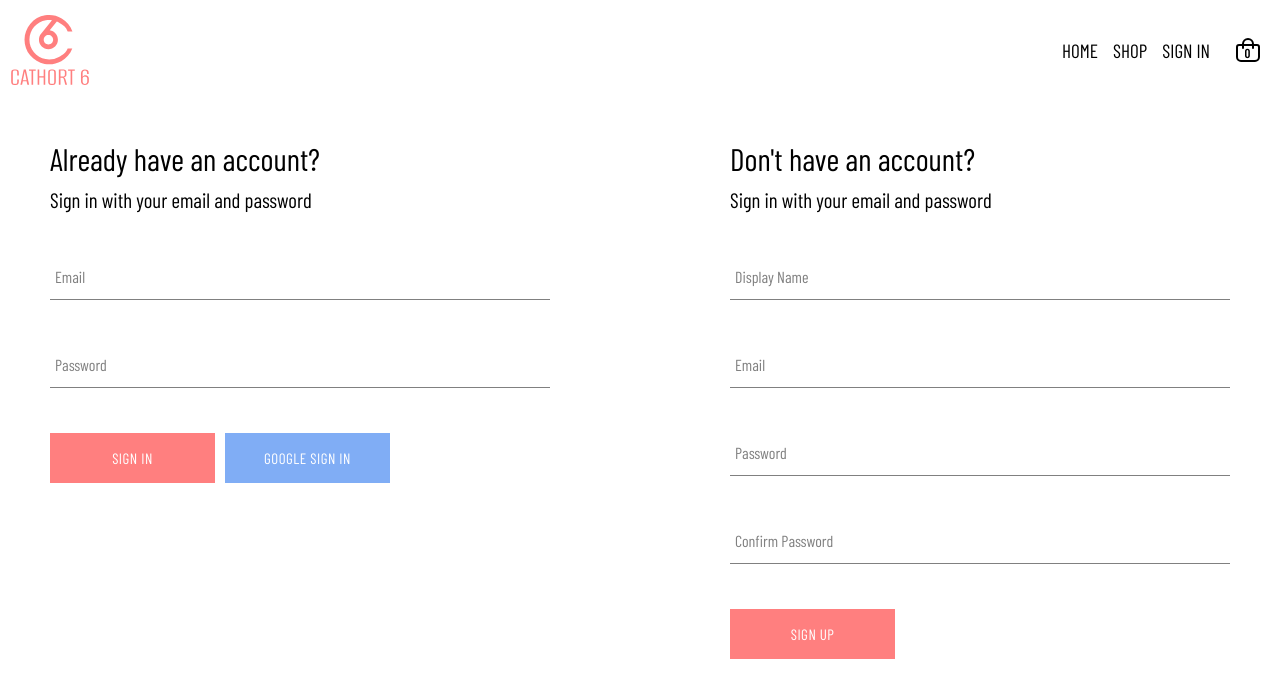
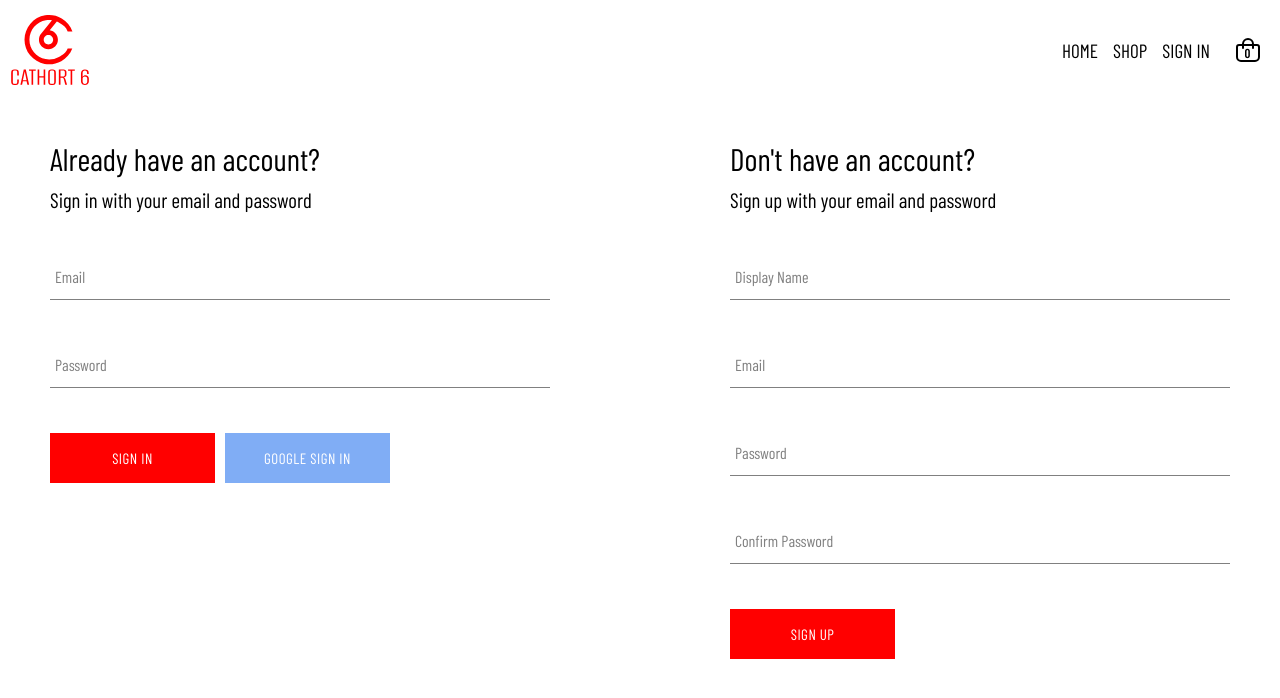
Before and after one commit to hubertlemczak/cathort6, a React (Create React App) app: page /join in a window 1280 px wide. Shown: the top 698 px of the page. Built offline with nearby package versions, Linux system fonts and the light colour scheme; no server answers; the database is empty; a web font is replaced by a local one.

Commit message:
fixed typo

```diff
--- a/src/components/SignUpForm.jsx
+++ b/src/components/SignUpForm.jsx
@@ -50,7 +50,7 @@ const SignUpForm = () => {
   return (
     <StyledAuthenticaionForm>
       <h2>Don't have an account?</h2>
-      <span>Sign in with your email and password</span>
+      <span>Sign up with your email and password</span>
       <form onSubmit={handleSubmit}>
         <FormInput
           label="Display Name"
--- a/src/components/styles/Globals.styled.js
+++ b/src/components/styles/Globals.styled.js
@@ -16,6 +16,7 @@ export const GlobalStyles = createGlobalStyle`
   body {
     -webkit-font-smoothing: antialiased;
     -moz-osx-font-smoothing: grayscale;
+    background-color: ${({ theme }) => theme.bgclr.primary};
   }
 
   img,
--- a/src/routes/navigation/styles/Navigation.styled.js
+++ b/src/routes/navigation/styles/Navigation.styled.js
@@ -9,7 +9,7 @@ export const StyledNav = styled.nav`
   padding: 15px 10px;
   top: 0;
   z-index: 3;
-  background-color: rgba(255, 255, 255, 0.783);
+  background-color: ${({ theme }) => theme.bgclr.primary};
 
   & > a {
     width: 90px;
--- a/src/utils/vars.js
+++ b/src/utils/vars.js
@@ -6,12 +6,15 @@ export const removeState = {
 
 export const theme = {
   color: {
-    primary: '#ff7f7f',
+    primary: 'red',
     primaryHover: '#ee6666',
     google: '#80adf5',
     googleHover: '#699ae9',
     gray: '#808080',
     black: '#000000',
+  },
+  bgclr: {
+    primary: 'white',
   },
 };
 
```
